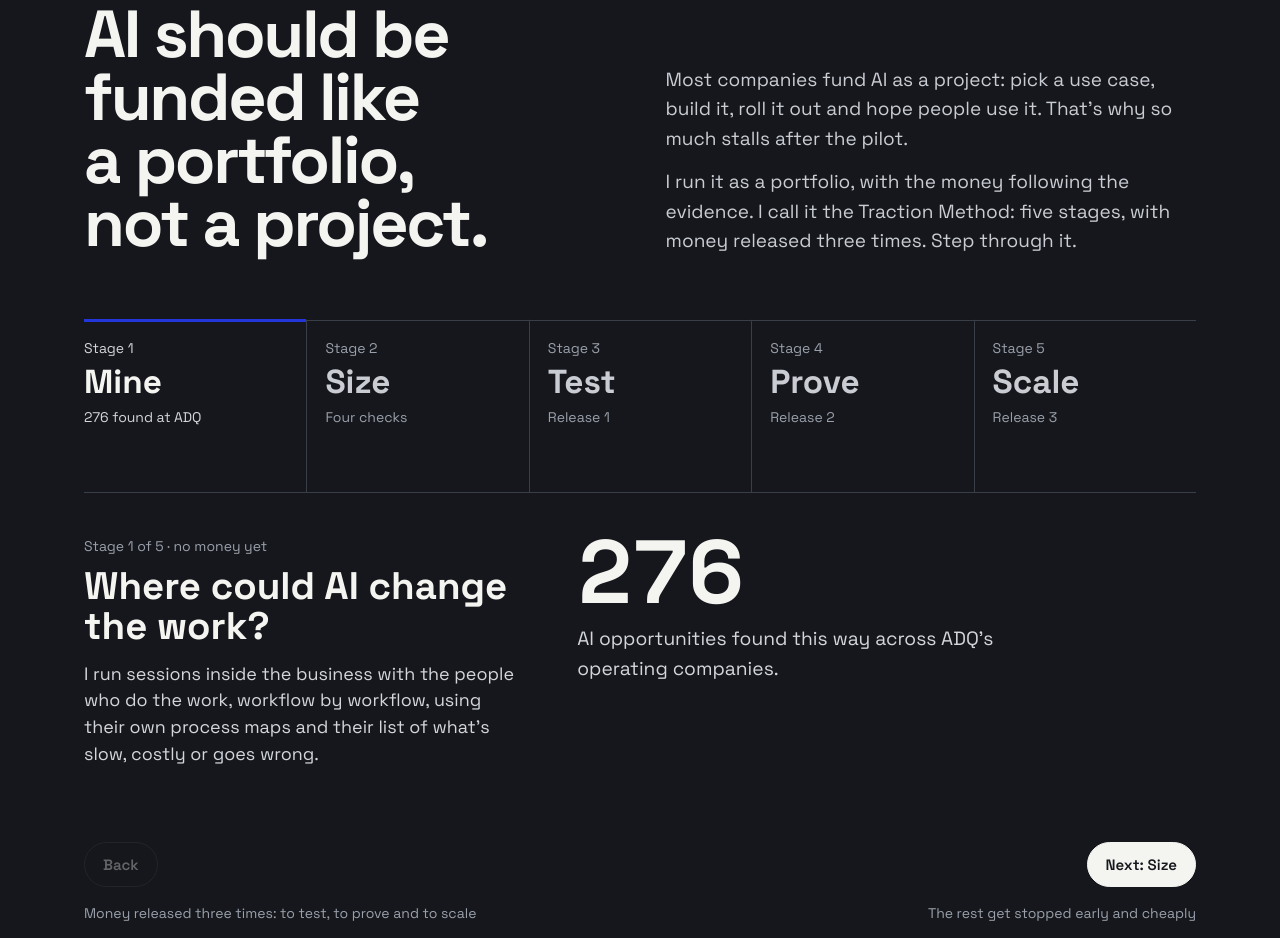
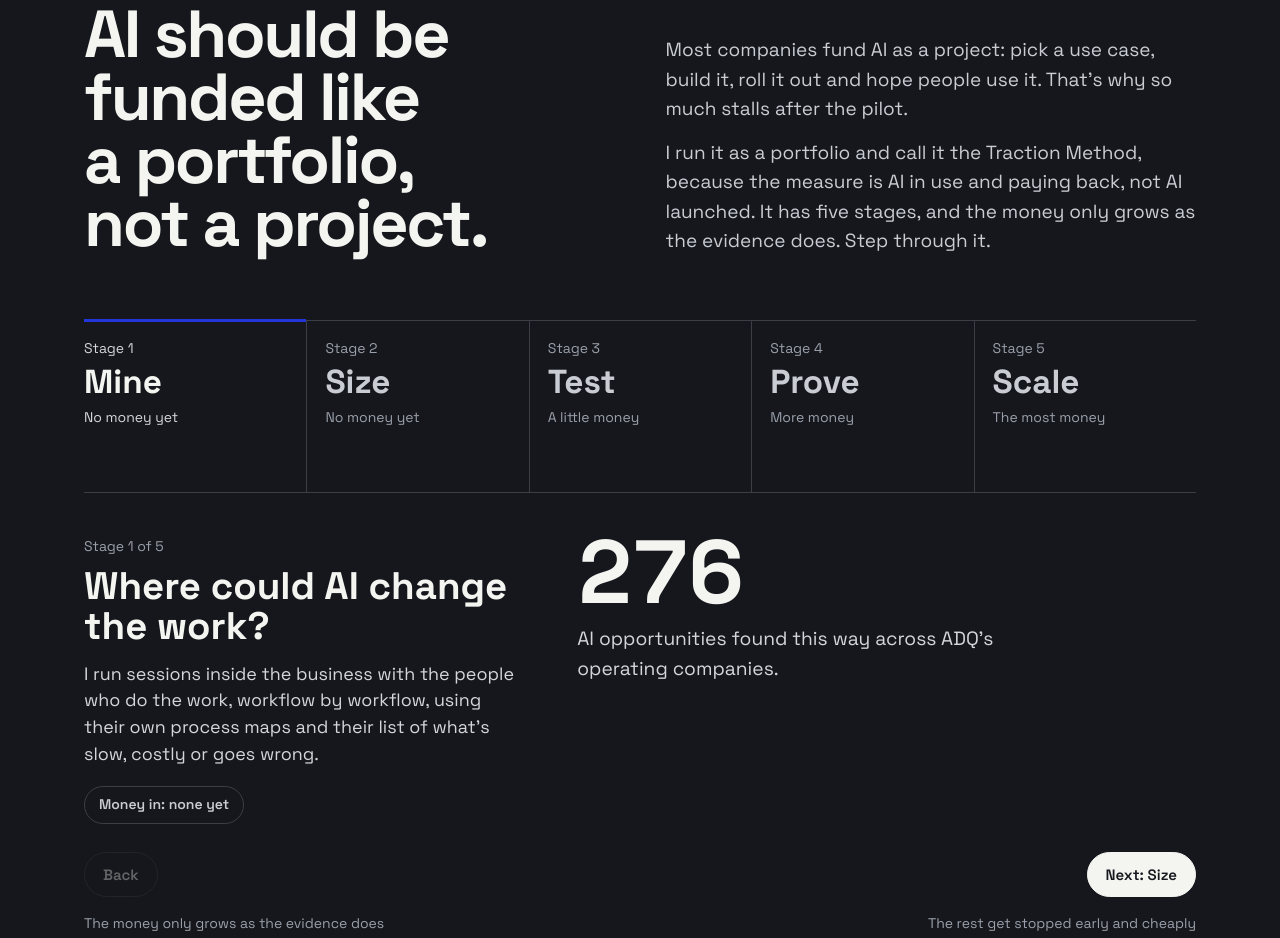
Before and after one commit to jacobduttonuk/jacobdutton.co.uk, a plain HTML site: page index.html in a window 1280 px wide. Shown: the part 2172-3110 px from the top of the page. Drawn offline with Linux system fonts and the light colour scheme.

Commit message:
Method: one way of describing the money on every stage, and why it's called Traction
Co-Authored-By: Claude Fable 5.2 <noreply@anthropic.com>
Claude-Session: https://claude.ai/code/session_01JgVa1HCd2fkMXPco3sQCph

```diff
--- a/index.html
+++ b/index.html
@@ -160,6 +160,7 @@ h2{font-size:clamp(38px,5.2vw,76px);text-wrap:balance}
 .tm-panel .step,.tm-side .lab{font-size:14px;color:#9AA0AB}
 .tm-panel h3{font-size:clamp(26px,3vw,40px);font-weight:700;line-height:1.05;margin-top:8px}
 .tm-main p{margin-top:14px;font-size:clamp(16px,1.4vw,18px);line-height:1.5;color:#D3D6DC;max-width:44ch}
+.tm-rel.none{background:transparent;border:1px solid #3A3E47;color:#C9CCD3}
 .tm-rel{display:inline-block;margin-top:18px;padding:7px 14px;border-radius:999px;background:var(--cobalt);color:#fff;font-size:14px;font-weight:600}
 .tm-fact b{font-size:clamp(56px,7vw,96px);font-weight:700;line-height:.9;display:block}
 .tm-fact b small{font-size:.3em;color:#9AA0AB;font-weight:700;margin-left:.4em}
@@ -447,7 +448,7 @@ Jacob's job is deciding which AI use cases get funded, proving they work before
 
 ## Point of view: AI should be funded like a portfolio, not a project
 
-Most companies fund AI as a project: pick the use case, build it, roll it out and hope people use it. That's why so much of it stalls after the pilot. AI behaves more like a portfolio of investments. You need plenty of small ones because most won't pay off, and the money should follow the evidence. Jacob calls the way he runs it the Traction Method: five stages (mine, size, test, prove, scale), with money released three times, to test, to prove and to scale, and each time against evidence. The proof needed depends on the kind of use case. At ADQ, 276 AI opportunities went in, 100+ went through three gates and 16 were funded, and all 16 are in use, with $40M+ of first-year savings; most of the rest were stopped early, before the big money went in.
+Most companies fund AI as a project: pick the use case, build it, roll it out and hope people use it. That's why so much of it stalls after the pilot. AI behaves more like a portfolio of investments. You need plenty of small ones because most won't pay off, and the money should follow the evidence. Jacob calls the way he runs it the Traction Method, because the measure is AI in use and paying back, not AI launched. It has five stages (mine, size, test, prove, scale). No money goes in during the first two, a little pays for the test, more pays for a supervised live run, and the most goes into the rollout, so the money only grows as the evidence does. The proof needed depends on the kind of use case. At ADQ, 276 AI opportunities went in, 100+ went through three gates and 16 were funded, and all 16 are in use, with $40M+ of first-year savings; most of the rest were stopped early, before the big money went in.
 
 What gets on the list: before a use case gets any money, it has to pass four checks. Jacob runs them on the work itself, workflow by workflow, with the people who do it.
 
@@ -611,22 +612,22 @@ The site uses Jacob's work and experience to show how he could help a visitor's
   <div class="wrap">
     <div class="sec-head">
       <h2 id="method-title" class="display">AI should be funded like a portfolio, not a project.</h2>
-      <div class="paras"><p>Most companies fund AI as a project: pick a use case, build it, roll it out and hope people use it. That’s why so much stalls after the pilot.</p><p>I run it as a portfolio, with the money following the evidence. I call it the Traction Method: five stages, with money released three times. Step through it.</p></div>
+      <div class="paras"><p>Most companies fund AI as a project: pick a use case, build it, roll it out and hope people use it. That’s why so much stalls after the pilot.</p><p>I run it as a portfolio and call it the Traction Method, because the measure is AI in use and paying back, not AI launched. It has five stages, and the money only grows as the evidence does. Step through it.</p></div>
     </div>
     <div class="tm" id="tm">
       <div class="tm-track" role="tablist" aria-label="The five stages of the Traction Method">
-        <button type="button" role="tab" id="tm-t1" aria-controls="tm-p1" aria-selected="true"><span class="n">Stage 1</span><span class="name">Mine</span><span class="tag">276 found at ADQ</span><i class="amt" style="--h:4px"></i></button>
-        <button type="button" role="tab" id="tm-t2" aria-controls="tm-p2" aria-selected="false"><span class="n">Stage 2</span><span class="name">Size</span><span class="tag">Four checks</span><i class="amt" style="--h:4px"></i></button>
-        <button type="button" role="tab" id="tm-t3" aria-controls="tm-p3" aria-selected="false"><span class="n">Stage 3</span><span class="name">Test</span><span class="tag">Release 1</span><i class="amt" style="--h:16px"></i></button>
-        <button type="button" role="tab" id="tm-t4" aria-controls="tm-p4" aria-selected="false"><span class="n">Stage 4</span><span class="name">Prove</span><span class="tag">Release 2</span><i class="amt" style="--h:36px"></i></button>
-        <button type="button" role="tab" id="tm-t5" aria-controls="tm-p5" aria-selected="false"><span class="n">Stage 5</span><span class="name">Scale</span><span class="tag">Release 3</span><i class="amt" style="--h:64px"></i></button>
+        <button type="button" role="tab" id="tm-t1" aria-controls="tm-p1" aria-selected="true"><span class="n">Stage 1</span><span class="name">Mine</span><span class="tag">No money yet</span><i class="amt" style="--h:4px"></i></button>
+        <button type="button" role="tab" id="tm-t2" aria-controls="tm-p2" aria-selected="false"><span class="n">Stage 2</span><span class="name">Size</span><span class="tag">No money yet</span><i class="amt" style="--h:4px"></i></button>
+        <button type="button" role="tab" id="tm-t3" aria-controls="tm-p3" aria-selected="false"><span class="n">Stage 3</span><span class="name">Test</span><span class="tag">A little money</span><i class="amt" style="--h:16px"></i></button>
+        <button type="button" role="tab" id="tm-t4" aria-controls="tm-p4" aria-selected="false"><span class="n">Stage 4</span><span class="name">Prove</span><span class="tag">More money</span><i class="amt" style="--h:36px"></i></button>
+        <button type="button" role="tab" id="tm-t5" aria-controls="tm-p5" aria-selected="false"><span class="n">Stage 5</span><span class="name">Scale</span><span class="tag">The most money</span><i class="amt" style="--h:64px"></i></button>
       </div>
       <div class="tm-panel" role="tabpanel" id="tm-p1" aria-labelledby="tm-t1">
-        <div class="tm-main"><span class="step">Stage 1 of 5 · no money yet</span><h3>Where could AI change the work?</h3><p>I run sessions inside the business with the people who do the work, workflow by workflow, using their own process maps and their list of what’s slow, costly or goes wrong.</p></div>
+        <div class="tm-main"><span class="step">Stage 1 of 5</span><h3>Where could AI change the work?</h3><p>I run sessions inside the business with the people who do the work, workflow by workflow, using their own process maps and their list of what’s slow, costly or goes wrong.</p><span class="tm-rel none">Money in: none yet</span></div>
         <div class="tm-side"><div class="tm-fact"><b class="num">276</b><p>AI opportunities found this way across ADQ’s operating companies.</p></div></div>
       </div>
       <div class="tm-panel" role="tabpanel" id="tm-p2" aria-labelledby="tm-t2">
-        <div class="tm-main"><span class="step">Stage 2 of 5 · no money yet</span><h3>What’s it worth, and is it ready?</h3><p>Before a use case gets any money, it has to pass four checks. They put a value on it and name the assumption most likely to be wrong.</p></div>
+        <div class="tm-main"><span class="step">Stage 2 of 5</span><h3>What’s it worth, and is it ready?</h3><p>Before a use case gets any money, it has to pass four checks. They put a value on it and name the assumption most likely to be wrong.</p><span class="tm-rel none">Money in: none yet</span></div>
         <div class="tm-side"><div class="tm-items">
           <div class="tm-item"><h4>Worth</h4><p>What the work costs today and what it’d be worth to do it faster or better. If nobody can put a number on it, it waits for now.</p></div>
           <div class="tm-item"><h4>Ready</h4><p>Whether the data exists, is good enough and can be reached, with the access and security sign-off it needs. Many pilots stall here.</p></div>
@@ -635,7 +636,7 @@ The site uses Jacob's work and experience to show how he could help a visitor's
         </div></div>
       </div>
       <div class="tm-panel" role="tabpanel" id="tm-p3" aria-labelledby="tm-t3">
-        <div class="tm-main"><span class="step">Stage 3 of 5</span><h3>Does it work on our data?</h3><p>A small release funds the cheapest test of that assumption, on the company’s own data and real cases. The pass mark is agreed before it starts.</p><span class="tm-rel">Release 1: a small amount, to test</span></div>
+        <div class="tm-main"><span class="step">Stage 3 of 5</span><h3>Does it work on our data?</h3><p>A little money pays for the cheapest test of that assumption, on the company’s own data and real cases. The pass mark is agreed before it starts.</p><span class="tm-rel">Money in: a little, for the test</span></div>
         <div class="tm-side"><div class="lab">What it has to show</div>
           <div class="tm-kind" role="group" aria-label="Which kind of AI use case"><button type="button" data-kind="run" aria-pressed="true">AI in what you already run</button><button type="button" data-kind="new" aria-pressed="false">Something new built with AI</button></div>
           <div class="tm-items three" data-kind="run">
@@ -649,7 +650,7 @@ The site uses Jacob's work and experience to show how he could help a visitor's
         </div>
       </div>
       <div class="tm-panel" role="tabpanel" id="tm-p4" aria-labelledby="tm-t4">
-        <div class="tm-main"><span class="step">Stage 4 of 5</span><h3>Does it pay in live work?</h3><p>A bigger release funds a supervised run in live work, measured against the baseline. It’s cleared with the CIO, CTO and CISO before it touches live systems.</p><span class="tm-rel">Release 2: a bigger amount, to prove</span></div>
+        <div class="tm-main"><span class="step">Stage 4 of 5</span><h3>Does it pay in live work?</h3><p>If it passes, more money pays for a supervised run in live work, measured against the baseline. It’s cleared with the CIO, CTO and CISO before it touches live systems.</p><span class="tm-rel">Money in: more, for a live run</span></div>
         <div class="tm-side"><div class="lab">What it has to show</div>
           <div class="tm-kind" role="group" aria-label="Which kind of AI use case"><button type="button" data-kind="run" aria-pressed="true">AI in what you already run</button><button type="button" data-kind="new" aria-pressed="false">Something new built with AI</button></div>
           <div class="tm-items one" data-kind="run">
@@ -662,7 +663,7 @@ The site uses Jacob's work and experience to show how he could help a visitor's
         </div>
       </div>
       <div class="tm-panel" role="tabpanel" id="tm-p5" aria-labelledby="tm-t5">
-        <div class="tm-main"><span class="step">Stage 5 of 5</span><h3>Where else does it apply?</h3><p>The largest release funds the rollout, then reuse across teams, business units and group companies, so the second costs far less than the first.</p><span class="tm-rel">Release 3: the largest, to scale</span></div>
+        <div class="tm-main"><span class="step">Stage 5 of 5</span><h3>Where else does it apply?</h3><p>Only what’s proved gets the big money: the rollout, then reuse across teams, business units and group companies, so the second costs far less than the first.</p><span class="tm-rel">Money in: the most, for the rollout</span></div>
         <div class="tm-side"><div class="tm-fact"><b class="num">16<small>of 276</small></b><p>made it to funding at ADQ, after 100+ went through three gates. All 16 are in use, with $40M+ of first-year savings.</p></div>
           <div class="tm-kind" role="group" aria-label="Which kind of AI use case"><button type="button" data-kind="run" aria-pressed="true">AI in what you already run</button><button type="button" data-kind="new" aria-pressed="false">Something new built with AI</button></div>
           <div class="tm-items one" data-kind="run">
@@ -675,7 +676,7 @@ The site uses Jacob's work and experience to show how he could help a visitor's
       </div>
       <div class="tm-nav"><button type="button" class="prev">Back</button><button type="button" class="next">Next: Size</button></div>
     </div>
-    <div class="gates-foot"><span>Money released three times: to test, to prove and to scale</span><span>The rest get stopped early and cheaply</span><span class="measure">Every use case is measured the same way: a baseline before it starts, the impact after, and one report across the portfolio.</span></div>
+    <div class="gates-foot"><span>The money only grows as the evidence does</span><span>The rest get stopped early and cheaply</span><span class="measure">Every use case is measured the same way: a baseline before it starts, the impact after, and one report across the portfolio.</span></div>
     <figure class="shot"><div class="ph"><img src="/images/stage-copenhagen-frontier.jpg" alt="Jacob Dutton on stage at the Innovation Roundtable Summit in Copenhagen, presenting where AI is changing corporate innovation" loading="lazy" width="1800" height="1200"></div></figure>
   </div>
 </section>
```
Also changed, not shown: _src/index.src.html (+13 -12 lines), llms.txt.
